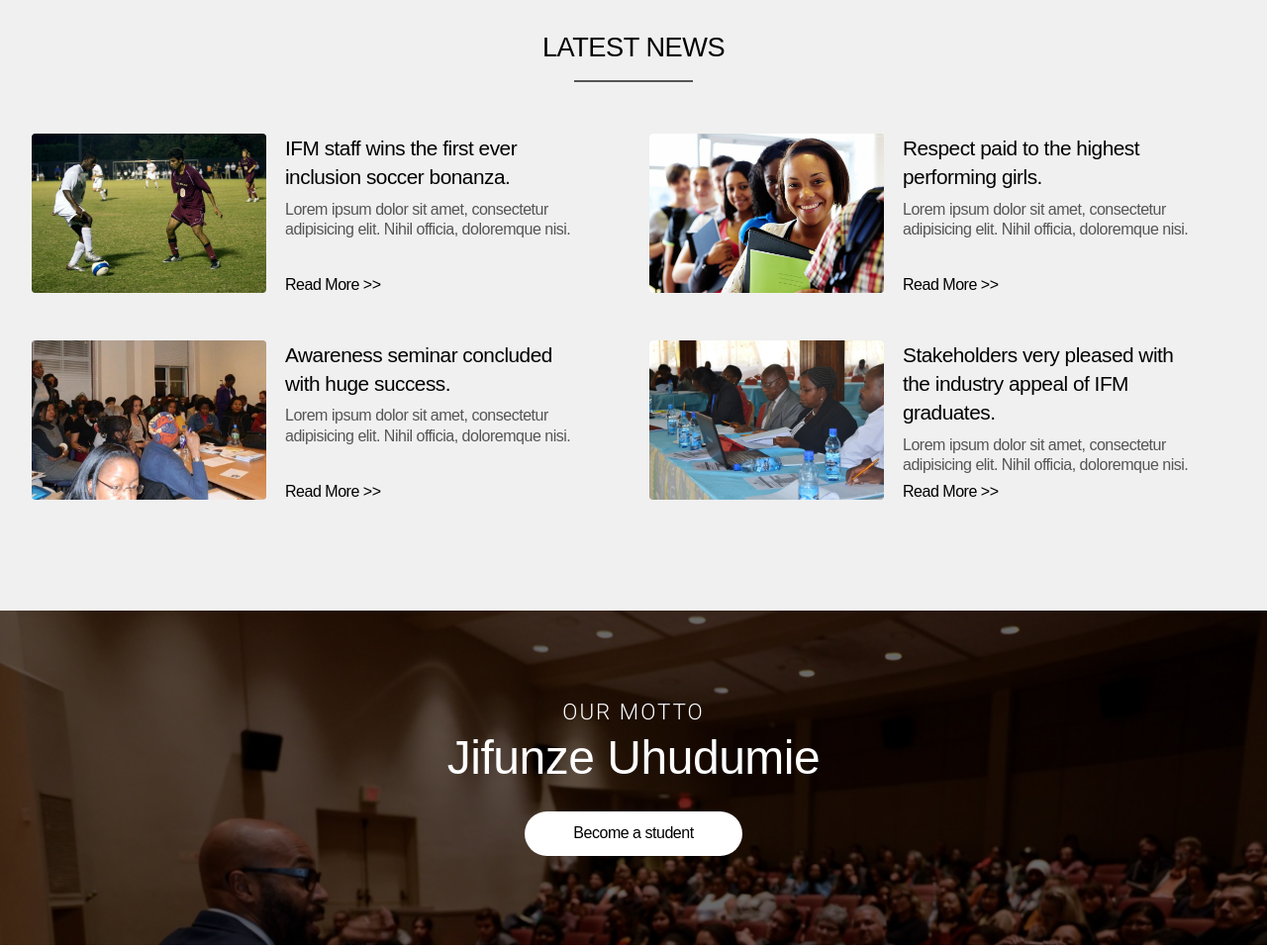
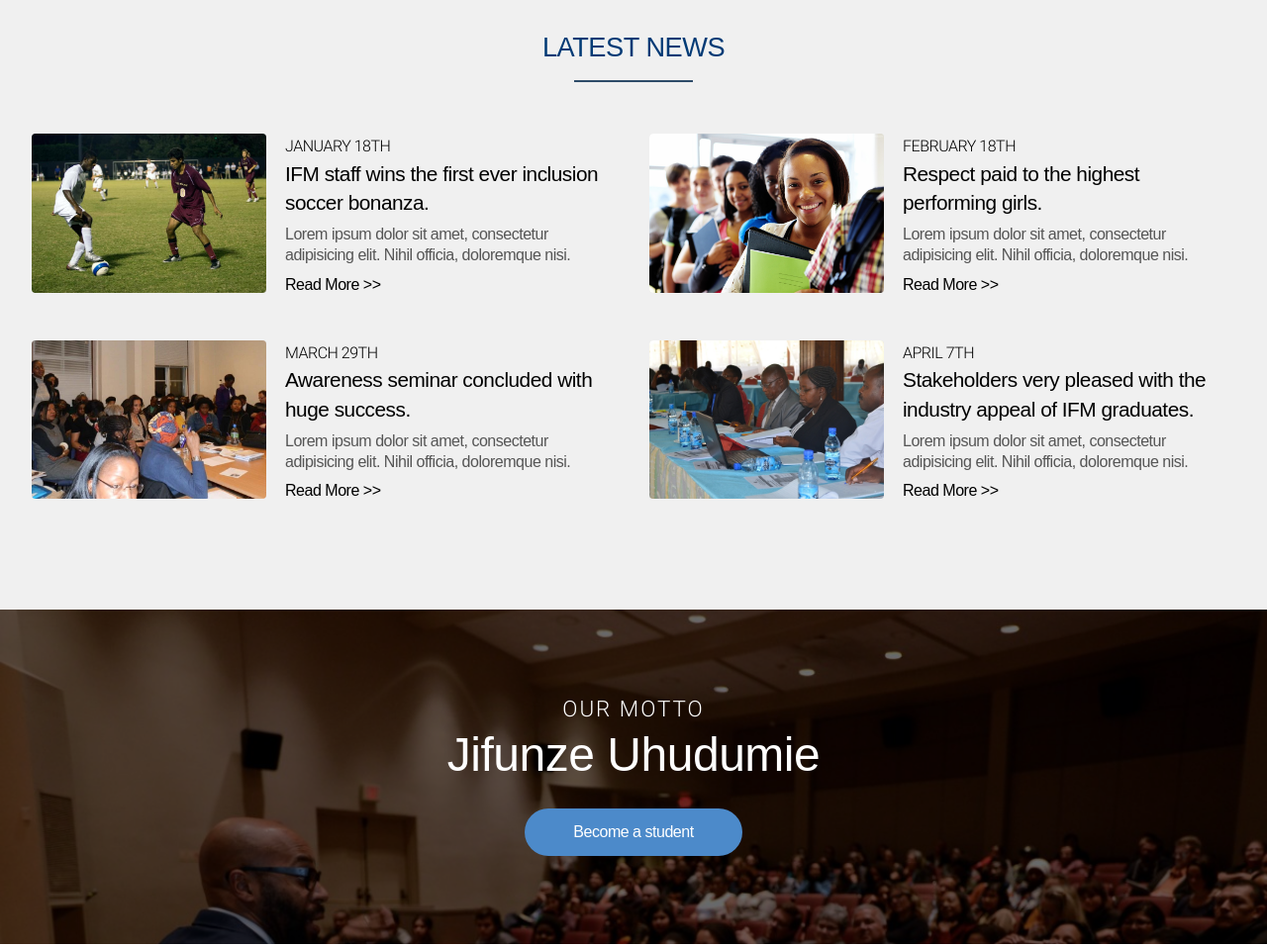
Before and after one commit to jestrux/ifmwebsite, a plain HTML site: page index.html in a window 1280 px wide. Shown: the part 1260-2217 px from the top of the page at 99% size. Drawn offline with Linux system fonts and the light colour scheme; a web font is replaced by a local one.

Commit message:
Color changes

```diff
--- a/css/home.css
+++ b/css/home.css
@@ -185,22 +185,27 @@ section{
 	overflow: hidden;
 }
 
+#sectionNews .news-item span{
+	/* color: #003a75; */
+	display: block;
+	margin-top: 0.3em;
+	margin-bottom: 0.3em;
+	text-transform: uppercase;
+	font-family: 'Light', sans-serif;
+}
+
 #sectionNews .news-item h3{
 	/* font-family: , sans-serif !important; */
 	font-size: 1.3em;
 	line-height: 1.4;
 	margin-bottom: 0.4em;
-	max-width: 90%;
+	max-width: 95%;
 }
 
 #sectionNews .news-item p{
 	line-height: 1.3;
 	color: #555;
 	margin-bottom: 0.5em;
-}
-
-#sectionNews .news-item a{
-
 }
 
 #ctaJoin{
@@ -222,8 +227,8 @@ section{
 }
 
 #ctaJoin .btn{
-	background: #fff;
-	color: #000;
+	background: #4c8aca;
+	color: #fff;
 	margin-top: 0.8em;
 }
 
--- a/css/main.css
+++ b/css/main.css
@@ -68,7 +68,7 @@ nav a + a{
 nav a.active{
 	font-family: SemiBold, sans-serif;
 	color: #003a75;
-	color: #000;
+	/* color: #000; */
 }
 
 .section-title{
@@ -77,7 +77,11 @@ nav a.active{
 	display: inline-block;
 	position: relative;
 	min-height: 45px;
-	margin-bottom: 1em;
+    margin-bottom: 1em;
+}
+
+.section-title:not(.uncolored){
+    color: #003a75;
 }
 
 .section-title.centered{
@@ -93,7 +97,11 @@ nav a.active{
 	bottom: 0;
 	height: 2px;
 	width: 60%;
-	background: #555;
+    background: #555;
+}
+
+.section-title:not(.uncolored):after {
+    background: #2e4c69;
 }
 
 .section-title.centered:after{
@@ -157,7 +165,7 @@ nav a.active{
 .cta .text .btn{
     min-width: 220px;
     border-radius: 50px;
-    padding: 0.9em 2.6em;
+    padding: 1em 2.6em;
     background: #222;
     color: #fff;
 }
--- a/index.html
+++ b/index.html
@@ -172,6 +172,7 @@
 						</div>
 						<div class="text layout vertical justified">
 							<div>
+								<span>January 18th</span>
 								<h3 class="unbold">IFM staff wins the first ever inclusion soccer bonanza.
 								</h3 class="unbold">
 								<p>Lorem ipsum dolor sit amet, consectetur adipisicing elit. Nihil officia, doloremque nisi.
@@ -187,6 +188,7 @@
 						</div>
 						<div class="text layout vertical justified">
 							<div>
+								<span>February 18th</span>
 								<h3 class="unbold">
 									Respect paid to the highest performing girls.
 								</h3 class="unbold">
@@ -203,6 +205,7 @@
 						</div>
 						<div class="text layout vertical justified">
 							<div>
+								<span>March 29th</span>
 								<h3 class="unbold">
 									Awareness seminar concluded with huge success.
 								</h3 class="unbold">
@@ -219,6 +222,7 @@
 						</div>
 						<div class="text layout vertical justified">
 							<div>
+								<span>April 7th</span>
 								<h3 class="unbold">
 									Stakeholders very pleased with the industry appeal of IFM graduates.
 								</h3 class="unbold">
```
